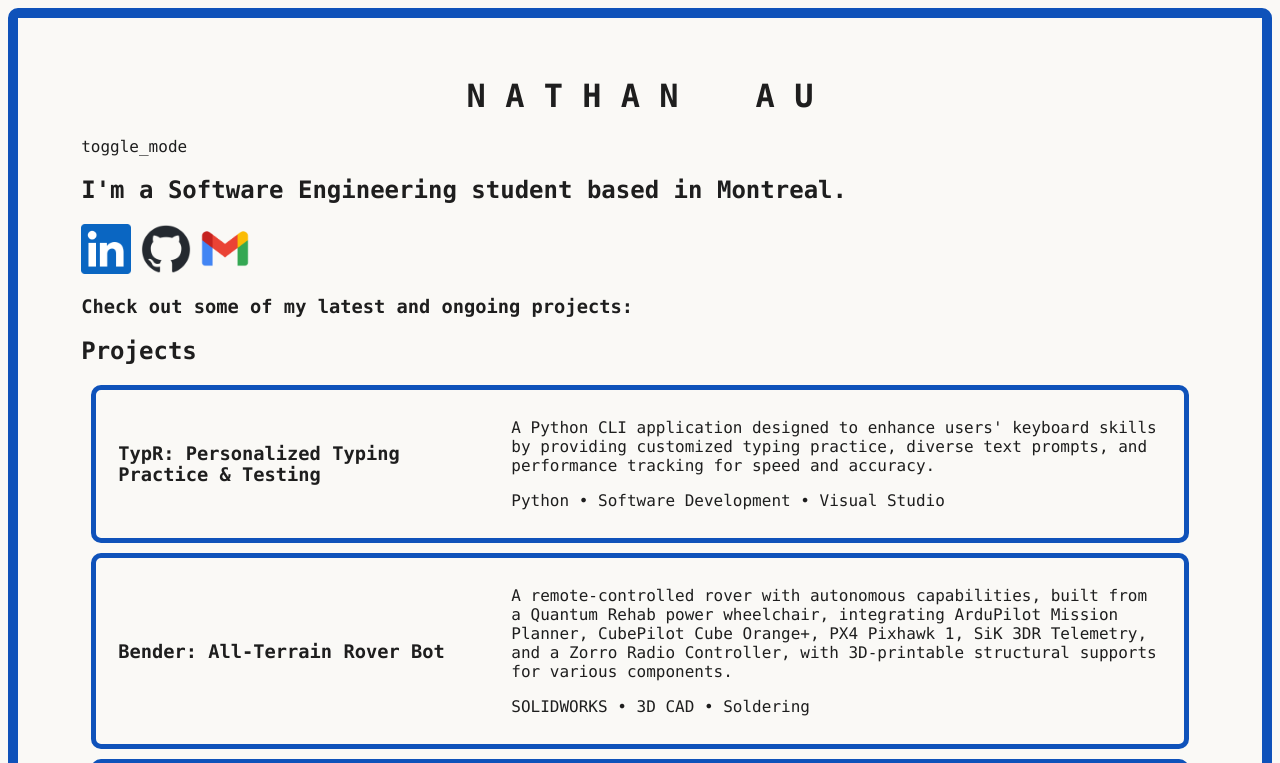
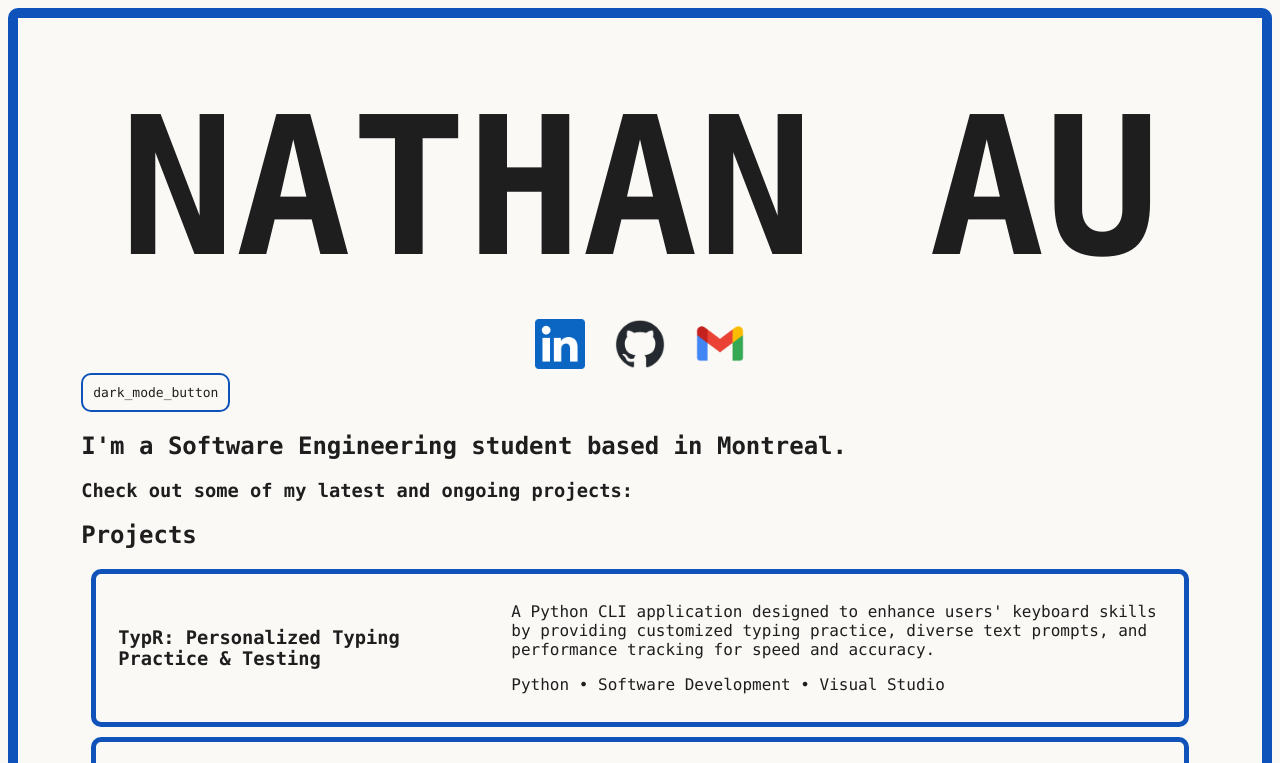
Before and after one commit to nathan-au/nathan-au.github.io, a plain HTML site: page index.html in a window 1280 px wide. Shown: the top 763 px of the page. Drawn offline with Linux system fonts and the light colour scheme.

Commit message:
chickengrass

```diff
--- a/index.html
+++ b/index.html
@@ -16,12 +16,9 @@
             </div>
             <br>
             <br>
-            <h1 style="text-align: center;">N A T H A N&nbsp; &nbsp; A U</h1>
-            <a onclick="toggleDarkMode()">toggle_mode</a>
+            <h1 class="name-title">NATHAN AU</h1>
 
-            <h2>I'm a Software Engineering student based in Montreal.</h2>
-
-
+            <div class="links-container">
                 <a class="remove-text-decoration" href="https://www.linkedin.com/in/-nathanau/" target="_blank">
                     <img class="logo clickable-logo" src="./assets/linkedin_logo.png" alt="LinkedIn">
                 </a>
@@ -31,6 +28,20 @@
                 <a onclick="showEmailOverlay()">
                     <img class="logo clickable-logo" src="./assets/gmail_logo.png" alt="Gmail">
                 </a>
+            </div>
+
+
+
+
+            <div class="toggle-dark-mode-button" onclick="toggleDarkMode()">
+                <div id="dark-mode-icon" class="">dark_mode_button</div>
+                <div id="light-mode-icon" class="hide-element">light_mode_button</div>
+            </div>
+
+            <h2>I'm a Software Engineering student based in Montreal.</h2>
+
+
+
 
             <h3>Check out some of my latest and ongoing projects:</h3>
 
@@ -115,22 +126,6 @@
                     </tr>
                 </table>
             </div>
-            <div class="card">
-                <table>
-                    <tr>
-                        <td class="logo-table-cell">
-                            <img class="logo" src="./assets/renRNS_logo.jpg" alt="Renaissance Network Reinvent">
-                        </td>
-                        <td class="title-table-cell">
-                            <h3>Verification Engineering Intern @ Renaissance Network Reinvent</h3>
-                            <p>Sep 2023 - Feb 2024 | Ottawa, ON</p>
-                        </td>
-                        <td class="description-table-cell">
-                            <p>Designed and implemented functionality tests for computer systems and network hardware, collaborated with cross-functional teams to debug and resolve performance issues, and optimized inventory tracking and data management systems for import/export logistics.</p>
-                        </td>
-                    </tr>
-                </table>
-            </div>
             <hr>
             <p>Fun Fact: <a class="remove-text-decoration" href="./assets/worlds.jpg" target="_blank">🥉</a> @ 2024 World Karate Championships</p>
         </div>
--- a/script.js
+++ b/script.js
@@ -12,7 +12,15 @@ function toggleDarkMode() {
             element.classList.toggle("invert-colors");
         }
     );
+
+    var darkModeIcon = document.getElementById("dark-mode-icon");
+    var lightModeIcon = document.getElementById("light-mode-icon");
+
+    darkModeIcon.classList.toggle("hide-element");
+    lightModeIcon.classList.toggle("hide-element");
+
 }
+
 
 function showEmailOverlay() {
     document.getElementById("email-overlay").style.display = "block";
--- a/style.css
+++ b/style.css
@@ -8,8 +8,6 @@ body {
 .body-dark-mode {
     background-color: #1E1E1E;
     color: #FAF9F6;
-    transition: background-color 1s ease, color 1s ease;
-
 }
 
 .portfolio-container {
@@ -20,8 +18,40 @@ body {
 
 }
 
+.name-title {
+    font-size: 15vw; /* Adjust this value as needed */
+    text-align: center;
+    white-space: nowrap; /* Prevents line breaks */
+    margin: 0;
+    padding: 20px;
+}
+
+.links-container {
+    display: flex;
+    justify-content: center;
+    gap: 30px;
+}
+
 .invert-colors {
     filter: invert(100%);
+}
+
+.hide-element {
+    display: none;
+}
+
+.toggle-dark-mode-button {
+    border: 2.5px solid #0F52BA;
+    border-radius: 10px;
+    width: fit-content;
+    padding: 10px;
+    transition: transform 0.5s;
+    font-size: small;
+    text-align: center;
+}
+.toggle-dark-mode-button:hover {
+    transform: scale(1.1);
+    cursor: pointer;
 }
 
 .card {
@@ -29,7 +59,7 @@ body {
     margin: 10px;
     padding-left: 10px;
     padding-right: 10px;
-    /* transition: 0.5s; */
+    transition: transform 1s ease-out;
     border-radius: 10px;
 
     /* animation-name: blackWhite;
```
Lines whose indentation alone changed are shown as unchanged.
